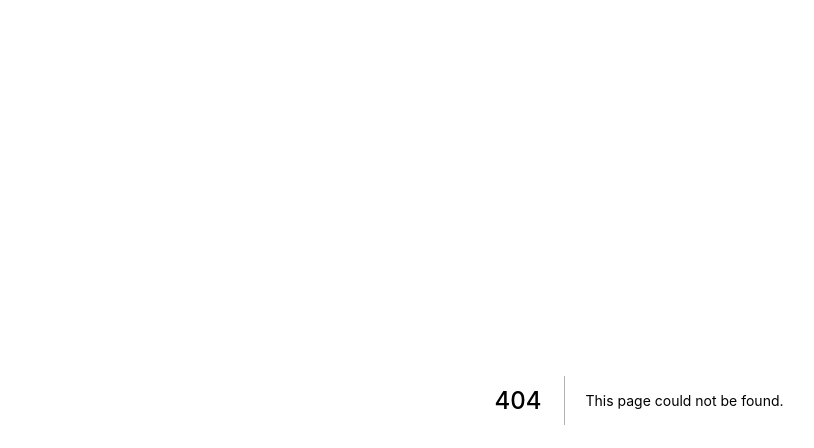
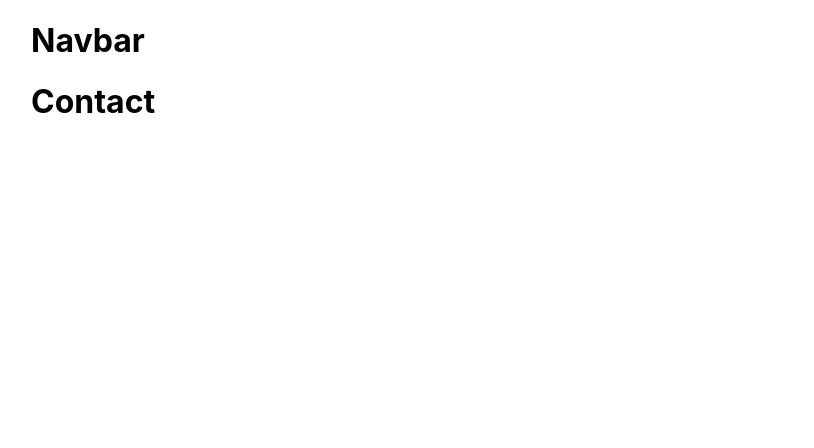
Before and after one commit to ghozihumama/movie-list, a Next.js app: page /contact in a window 1280 px wide. Before the commit this address had no page. Shown: the top 448 px of the page, without its empty margins (1-815 px from the left). Built offline with nearby package versions, Linux system fonts and the light colour scheme.

Commit message:
create page contact

```diff
--- /dev/null
+++ b/pages/contact.tsx
@@ -0,0 +1,20 @@
+import { FC } from "react";
+import Head from "next/head";
+import Navbar from "../components/Navbar";
+import styles from "../styles/Home.module.css";
+
+const Contact: FC = () => {
+  return (
+    <div className={styles.container}>
+      <Head>
+        <title>Create Next App</title>
+        <meta name="description" content="Generated by create next app" />
+        <link rel="icon" href="/favicon.ico" />
+      </Head>
+      <Navbar />
+      <h1>Contact</h1>
+    </div>
+  );
+};
+
+export default Contact;
```
